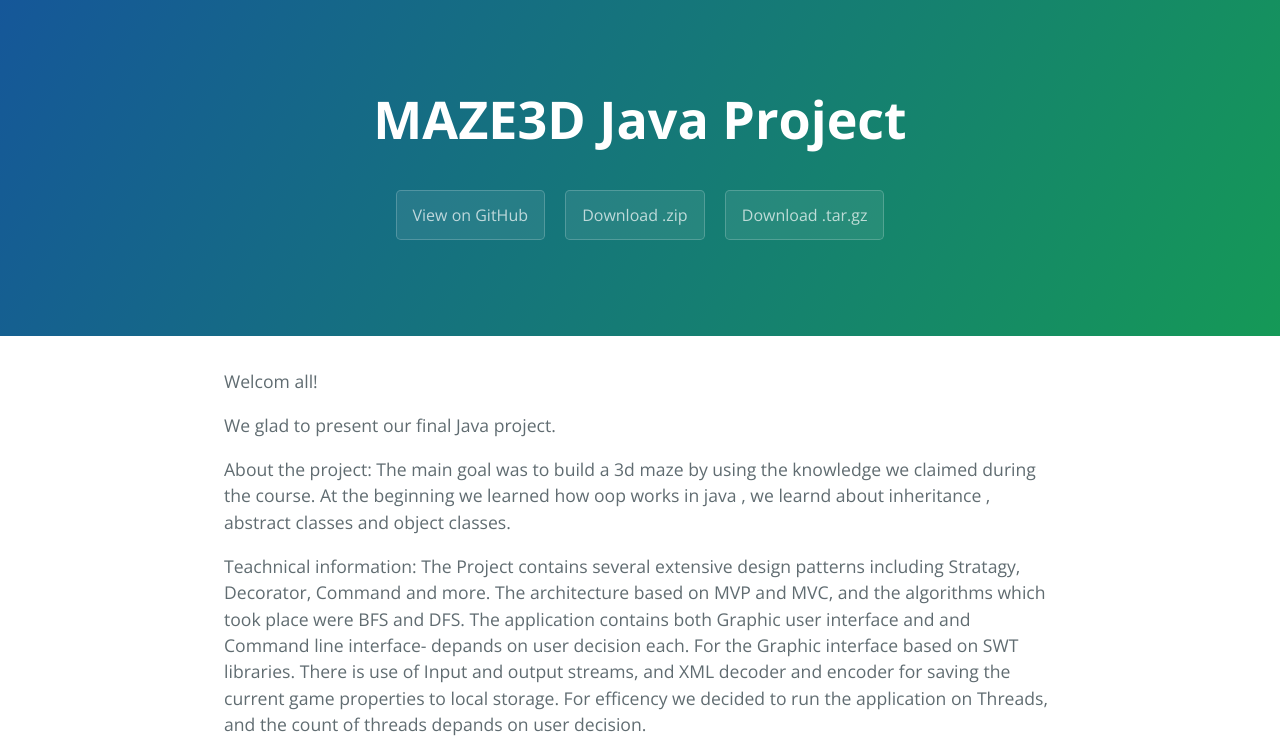
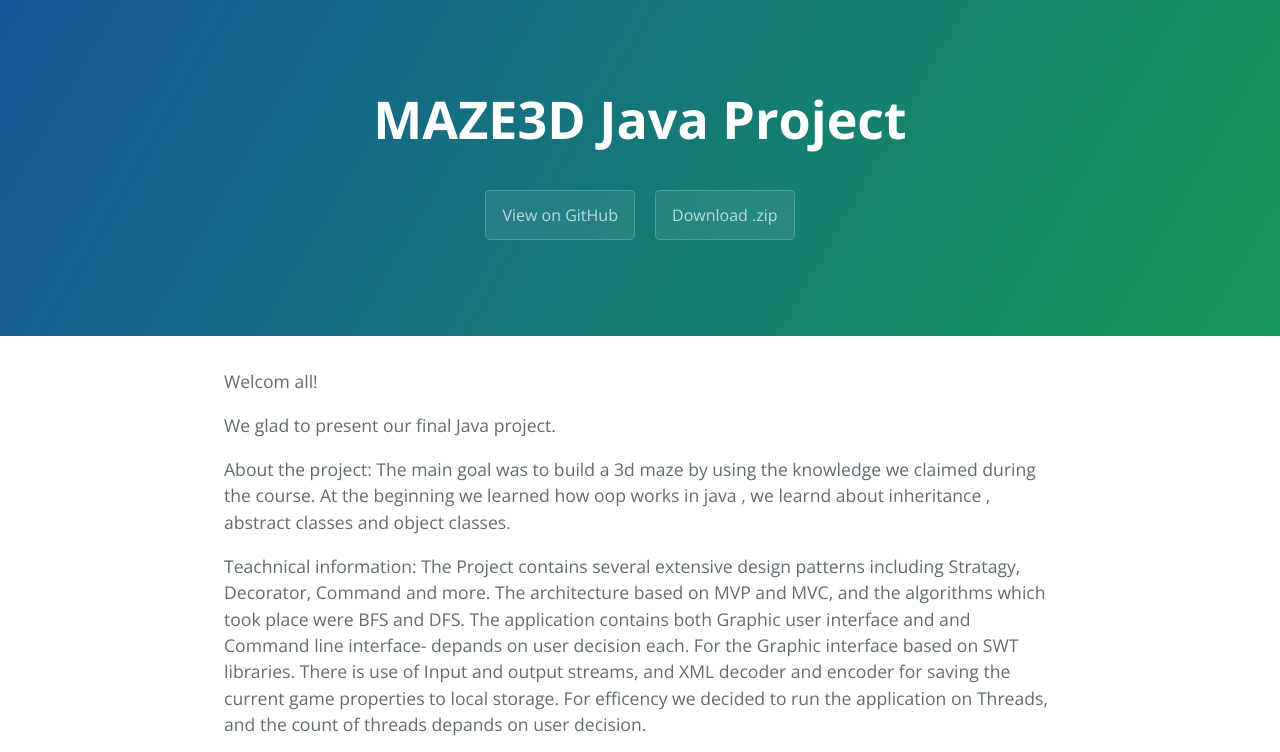
Before and after one commit to lioran1990/Java-Project, a plain HTML site: page index.html in a window 1280 px wide. Shown: the top 752 px of the page. Drawn offline with nearby package versions, Linux system fonts and the light colour scheme; grey boxes are pictures that could not be loaded.

Commit message:
Update index.html

```diff
--- a/index.html
+++ b/index.html
@@ -15,7 +15,6 @@
       <h2 class="project-tagline"></h2>
       <a href="https://github.com/lioran1990/Java-Project" class="btn">View on GitHub</a>
       <a href="https://github.com/lioran1990/Java-Project/zipball/GUI" class="btn">Download .zip</a>
-      <a href="https://github.com/lioran1990/Java-Project/tarball/master" class="btn">Download .tar.gz</a>
     </section>
 
     <section class="main-content">
```
